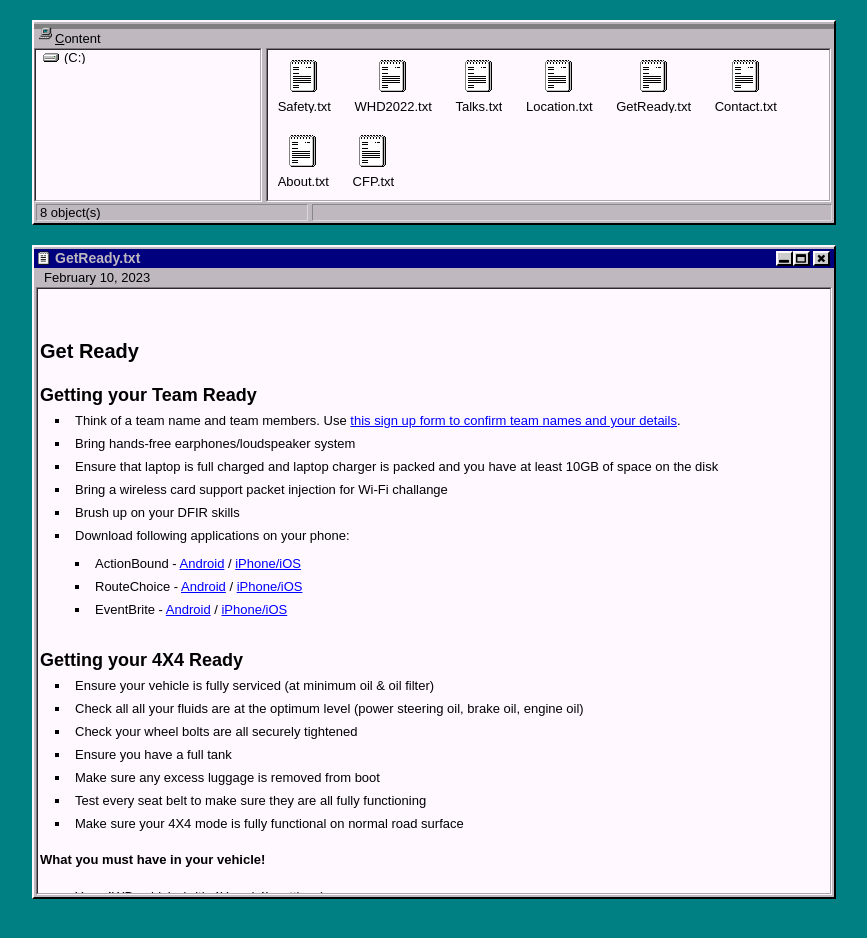
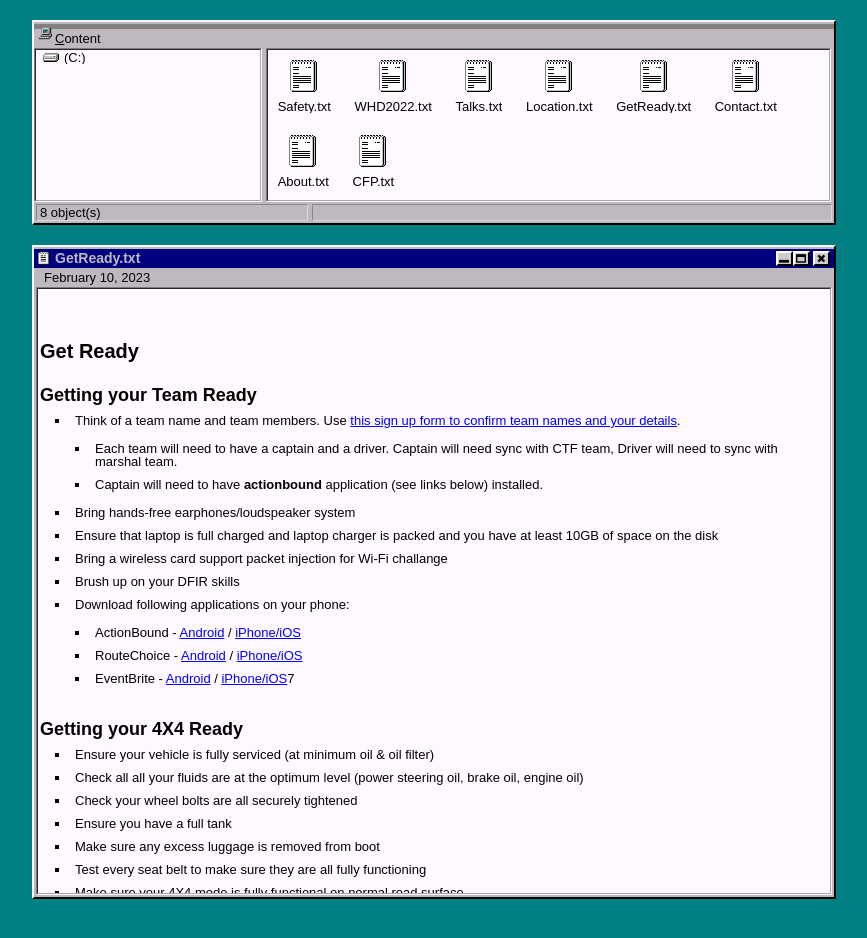
Before and after one commit to WhiteHatDesertOrg/whitehatdesert.github.io, a Jekyll site: the page built from _posts/2023-02-10-getready.md, in a window 1280 px wide. Shown: the top 938 px of the page, without its empty margins (206-1073 px from the left). Built offline with Jekyll 4.4.1, drawn with Linux system fonts in a browser that asks for light colours.

Commit message:
Update 2023-02-10-getready.md

```diff
--- a/_posts/2023-02-10-getready.md
+++ b/_posts/2023-02-10-getready.md
@@ -9,6 +9,8 @@ tags: About
 ## Getting your Team Ready
 
 * Think of a team name and team members. Use [this sign up form to confirm team names and your details](https://forms.office.com/e/EAx5SNHMbG).
+  * Each team will need to have a captain and a driver. Captain will need sync with CTF team, Driver will need to sync with marshal team.
+  * Captain will need to have **actionbound** application (see links below) installed.
 * Bring hands-free earphones/loudspeaker system
 * Ensure that laptop is full charged and laptop charger is packed and you have at least 10GB of space on the disk
 * Bring a wireless card support packet injection for Wi-Fi challange
@@ -16,7 +18,8 @@ tags: About
 * Download following applications on your phone:
   * ActionBound - [Android](https://play.google.com/store/apps/details?id=de.actionbound&hl=en_US&gl=US)   /   [iPhone/iOS](https://apps.apple.com/us/app/actionbound/id582660833)
   * RouteChoice - [Android](https://play.google.com/store/apps/details?id=com.routechoices.routechoicestracker&hl=en_US&gl=US)   /   [iPhone/iOS](https://apps.apple.com/id/app/routechoices-tracker/id1570437272)
-  * EventBrite - [Android](https://play.google.com/store/apps/details?id=com.eventbrite.attendee&hl=en_US&gl=US)   /   [iPhone/iOS](https://apps.apple.com/us/app/eventbrite/id487922291)
+  * EventBrite - [Android](https://play.google.com/store/apps/details?id=com.eventbrite.attendee&hl=en_US&gl=US)   /   [iPhone/iOS](https://apps.apple.com/us/app/eventbrite/id487922291)7
+
 
 ## Getting your 4X4 Ready
 
```
